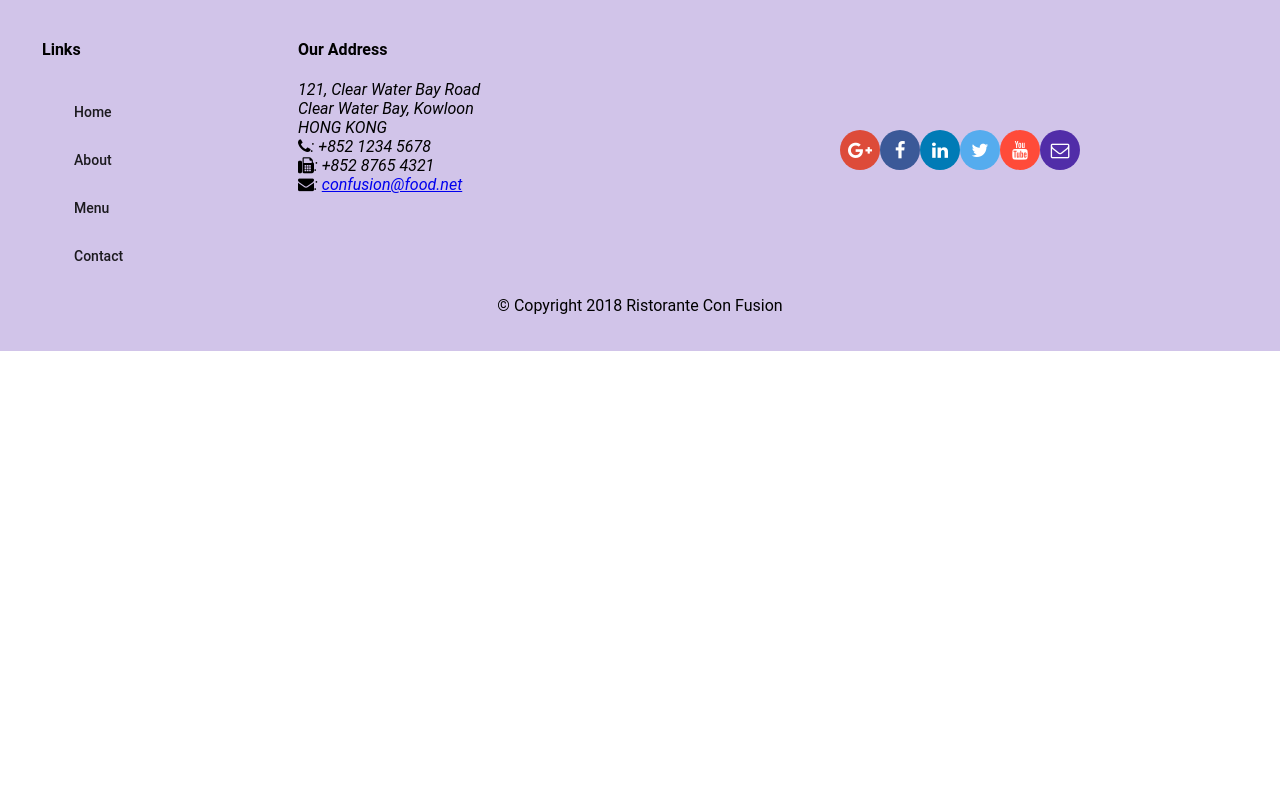
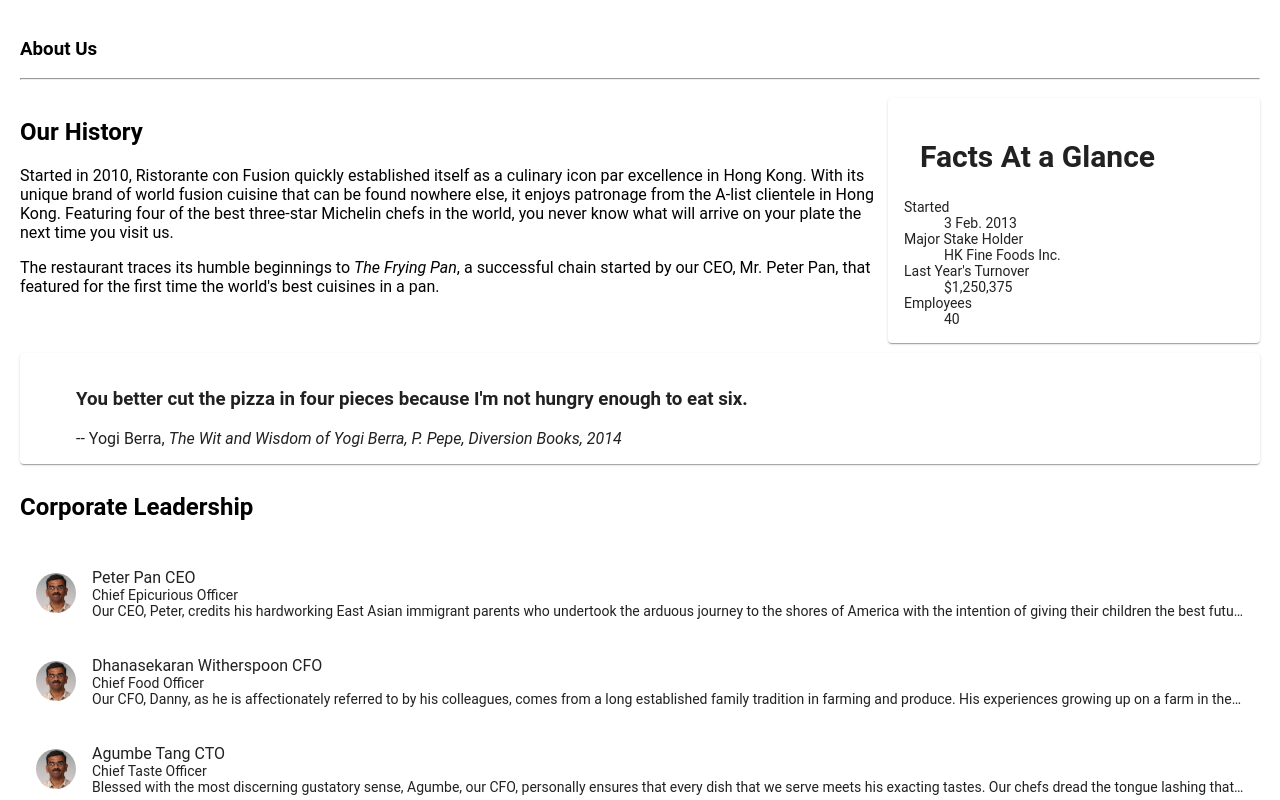
Before and after one commit to pavedwave/angular-restaurant, an Angular app: page /about in a window 1280 px wide. Before the commit this address led to /. Shown: the part 340-1140 px from the top of the page. Before the commit the page ends 800 px from the top, so only its background shows below. Built offline with nearby package versions, Linux system fonts and the light colour scheme.

Commit message:
Assignment_2

```diff
--- a/src/app/about/about.component.html
+++ b/src/app/about/about.component.html
@@ -1,3 +1,66 @@
-<p>
-  about works!
-</p>
+<div class="container" fxLayout="column" fxLayoutGap="10px">
+
+  <div fxFlex>
+    <div>
+        <h3>About Us</h3>
+        <hr>
+    </div>
+  </div>
+
+  <div fxFlex>
+    <div fxLayout="column" fxLayout.gt-sm="row">
+      <div fxFlex="70">
+        <h2>Our History</h2>
+        <p>Started in 2010, Ristorante con Fusion quickly established itself as a culinary icon par excellence in Hong Kong. With its unique brand of world fusion cuisine that can be found nowhere else, it enjoys patronage from the A-list clientele in Hong Kong.  Featuring four of the best three-star Michelin chefs in the world, you never know what will arrive on your plate the next time you visit us.</p>
+        <p>The restaurant traces its humble beginnings to <em>The Frying Pan</em>, a successful chain started by our CEO, Mr. Peter Pan, that featured for the first time the world's best cuisines in a pan.</p>
+      </div>
+      <div fxFlex="30">
+        <mat-card>
+          <mat-card-header>
+            <mat-card-title>
+            <h2>Facts At a Glance</h2>
+            </mat-card-title>
+          </mat-card-header>
+          <mat-card-content>
+            <dl>
+              <dt>Started</dt>
+              <dd>3 Feb. 2013</dd>
+              <dt>Major Stake Holder</dt>
+              <dd>HK Fine Foods Inc.</dd>
+              <dt>Last Year's Turnover</dt>
+              <dd>$1,250,375</dd>
+              <dt>Employees</dt>
+              <dd>40</dd>
+            </dl>
+          </mat-card-content>
+        </mat-card>
+      </div>
+    </div>
+  </div>
+
+  <div fxFlex>
+    <mat-card>
+      <blockquote>
+        <h3>You better cut the pizza in four pieces because
+            I'm not hungry enough to eat six.</h3>
+        <footer>-- Yogi Berra,
+          <cite>The Wit and Wisdom of Yogi Berra,
+            P. Pepe, Diversion Books, 2014</cite>
+        </footer>
+      </blockquote>
+    </mat-card>
+  </div>
+
+  <div fxFlex="40">
+    <h2>Corporate Leadership</h2>
+      <mat-list>
+        <mat-list-item *ngFor="let leader of leaders">
+          <img matListAvatar src={{leader.image}} alt={{leader.name}}>
+          <p matLine> {{ leader.name }} {{ leader.abbr }} </p>
+          <p matLine> {{ leader.designation }} </p>
+          <p matLine> {{ leader.description }} </p>
+        </mat-list-item>
+      </mat-list>
+  </div>
+
+</div>
--- a/src/app/about/about.component.ts
+++ b/src/app/about/about.component.ts
@@ -1,4 +1,6 @@
 import { Component, OnInit } from '@angular/core';
+import { Leader } from '../shared/leader';
+import { LeaderService } from '../services/leader.service';
 
 @Component({
   selector: 'app-about',
@@ -7,9 +9,12 @@
 })
 export class AboutComponent implements OnInit {
 
-  constructor() { }
+  leaders: Leader[];
+
+  constructor(private leaderService: LeaderService) { }
 
   ngOnInit() {
+    this.leaders = this.leaderService.getLeaders();
   }
 
 }
--- a/src/app/app-routing/routes.ts
+++ b/src/app/app-routing/routes.ts
@@ -8,6 +8,7 @@
 
 export const routes: Routes = [
     {path: 'home', component: HomeComponent},
+    {path: 'about', component: AboutComponent},
     {path: 'menu', component: MenuComponent},
     {path: 'dishdetail/:id', component: DishdetailComponent},
     {path: 'contactus', component: ContactComponent},
--- a/src/app/app.module.ts
+++ b/src/app/app.module.ts
@@ -21,6 +21,7 @@
 
 import { DishService } from './services/dish.service';
 import { PromotionService } from './services/promotion.service';
+import { LeaderService } from './services/leader.service';
 
 import { AppRoutingModule } from './app-routing/app-routing.module';
 
@@ -48,7 +49,8 @@
   ],
   providers: [
     DishService,
-    PromotionService
+    PromotionService,
+    LeaderService
   ],
   bootstrap: [AppComponent]
 })
--- a/src/app/footer/footer.component.html
+++ b/src/app/footer/footer.component.html
@@ -10,7 +10,7 @@
         <h4>Links</h4>
         <mat-list>
           <mat-list-item><a mat-button routerLink='/home'>Home</a></mat-list-item>
-          <mat-list-item><a mat-button>About</a></mat-list-item>
+          <mat-list-item><a mat-button routerLink='/about'>About</a></mat-list-item>
           <mat-list-item><a mat-button routerLink='/menu'>Menu</a></mat-list-item>
           <mat-list-item><a mat-button routerLink='/contactus'>Contact</a></mat-list-item>
         </mat-list>
--- a/src/app/header/header.component.html
+++ b/src/app/header/header.component.html
@@ -1,7 +1,7 @@
 <mat-toolbar color="primary">
   <span><img src="/assets/images/logo.png" height=30 width=41></span>
   <a mat-button routerLink='/home' routerLinkActive='active'><span class="fa fa-home fa-lg"></span> Home</a>
-  <a mat-button routerLinkActive='active'><span class="fa fa-info fa-lg"></span> About</a>
+  <a mat-button routerLink='/about' routerLinkActive='active'><span class="fa fa-info fa-lg"></span> About</a>
   <a mat-button routerLink='/menu' routerLinkActive='active'><span class="fa fa-list fa-lg"></span> Menu</a>
   <a mat-button routerLink='/contactus' routerLinkActive='active'><span class="fa fa-address-card fa-lg"></span> Contact</a>
 </mat-toolbar>
--- a/src/app/home/home.component.html
+++ b/src/app/home/home.component.html
@@ -1,4 +1,4 @@
-<div class="container" fxLayout="row" fxLayout.sm="column" fxLayout.xs="column" fxLayoutAlign.gt-md="space-around center" fxLayoutGap="10px">
+<div class="container" fxLayout="row" fxLayout.sm="column" fxLayout.xs="column"  fxLayoutGap="10px">
 
   <mat-card *ngIf="dish" fxFlex>
     <mat-card-header>
@@ -28,4 +28,17 @@
     </mat-card-content>
   </mat-card>
 
+  <mat-card *ngIf="leader" fxFlex>
+      <mat-card-header>
+        <div mat-card-avatar></div>
+        <mat-card-title>
+          <h3>{{leader.name | uppercase}}</h3>
+        </mat-card-title>
+      </mat-card-header>
+      <img mat-card-image src={{leader.image}} alt={{leader.name}}>
+      <mat-card-content>
+        <p>{{leader.description}}</p>
+      </mat-card-content>
+    </mat-card>
+
   </div>
--- a/src/app/home/home.component.ts
+++ b/src/app/home/home.component.ts
@@ -3,6 +3,7 @@
 import { DishService } from '../services/dish.service';
 import { Promotion } from '../shared/promotion';
 import { PromotionService } from '../services/promotion.service';
+import { LeaderService } from '../services/leader.service';
 
 @Component({
   selector: 'app-home',
@@ -13,13 +14,16 @@
 
   dish: Dish;
   promotion: Promotion;
+  leader: Leader;
 
   constructor(private dishService: DishService,
-    private promotionService: PromotionService) { }
+    private promotionService: PromotionService,
+    private leaderService: LeaderService) { }
 
   ngOnInit() {
     this.dish = this.dishService.getFeaturedDish();
     this.promotion = this.promotionService.getFeaturedPromotion();
+    this.leader = this.leaderService.getFeaturedLeader();
   }
 
 }
--- /dev/null
+++ b/src/app/services/leader.service.ts
@@ -0,0 +1,23 @@
+import { Injectable } from '@angular/core';
+import { Leader } from '../shared/leader';
+import { LEADERS } from '../shared/leaders';
+
+@Injectable({
+  providedIn: 'root'
+})
+export class LeaderService {
+
+  constructor() { }
+
+  getLeaders(): Leader[] {
+    return LEADERS;
+  }
+
+  getLeader(id: number): Leader {
+    return LEADERS.filter((leader) => (leader.id === id))[0];
+  }
+
+  getFeaturedLeader(): Leader {
+    return LEADERS.filter((leader) => (leader.featured))[0];
+  }
+}
--- /dev/null
+++ b/src/app/shared/leader.ts
@@ -0,0 +1,9 @@
+export class Leader {
+    id: number;
+    name: string;
+    image: string;
+    designation: string;
+    abbr: string;
+    featured: boolean;
+    description: string;
+}
--- /dev/null
+++ b/src/app/shared/leaders.ts
@@ -0,0 +1,41 @@
+import { Leader } from './leader';
+
+export const LEADERS: Leader[] =
+[
+    {
+      id: 0,
+      name: 'Peter Pan',
+      image: '/assets/images/alberto.png',
+      designation: 'Chief Epicurious Officer',
+      abbr: 'CEO',
+      featured: false,
+      description: "Our CEO, Peter, credits his hardworking East Asian immigrant parents who undertook the arduous journey to the shores of America with the intention of giving their children the best future. His mother's wizardy in the kitchen whipping up the tastiest dishes with whatever is available inexpensively at the supermarket, was his first inspiration to create the fusion cuisines for which The Frying Pan became well known. He brings his zeal for fusion cuisines to this restaurant, pioneering cross-cultural culinary connections."
+    },
+    {
+      id: 1,
+      name: 'Dhanasekaran Witherspoon',
+      image: '/assets/images/alberto.png',
+      designation: 'Chief Food Officer',
+      abbr: 'CFO',
+      featured: false,
+      description: 'Our CFO, Danny, as he is affectionately referred to by his colleagues, comes from a long established family tradition in farming and produce. His experiences growing up on a farm in the Australian outback gave him great appreciation for varieties of food sources. As he puts it in his own words, Everything that runs, wins, and everything that stays, pays!'
+    },
+    {
+      id: 2,
+      name: 'Agumbe Tang',
+      image: '/assets/images/alberto.png',
+      designation: 'Chief Taste Officer',
+      abbr: 'CTO',
+      featured: false,
+      description: 'Blessed with the most discerning gustatory sense, Agumbe, our CFO, personally ensures that every dish that we serve meets his exacting tastes. Our chefs dread the tongue lashing that ensues if their dish does not meet his exacting standards. He lives by his motto, You click only if you survive my lick.'
+    },
+    {
+      id: 3,
+      name: 'Alberto Somayya',
+      image: '/assets/images/alberto.png',
+      designation: 'Executive Chef',
+      abbr: 'EC',
+      featured: true,
+      description: 'Award winning three-star Michelin chef with wide International experience having worked closely with whos-who in the culinary world, he specializes in creating mouthwatering Indo-Italian fusion experiences. He says, Put together the cuisines from the two craziest cultures, and you get a winning hit! Amma Mia!'
+    }
+];
```
Also changed, not shown: 1 other file (tests, documents, lock files or other folders).
